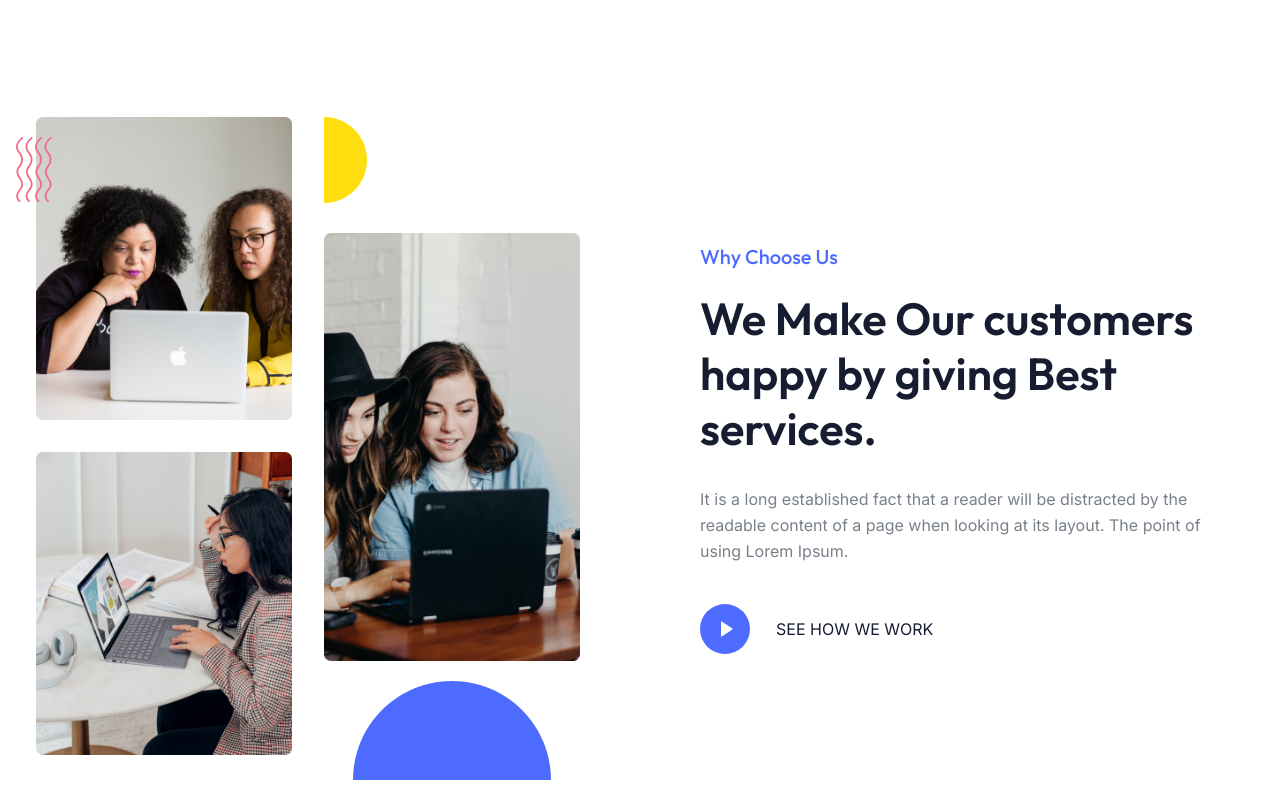
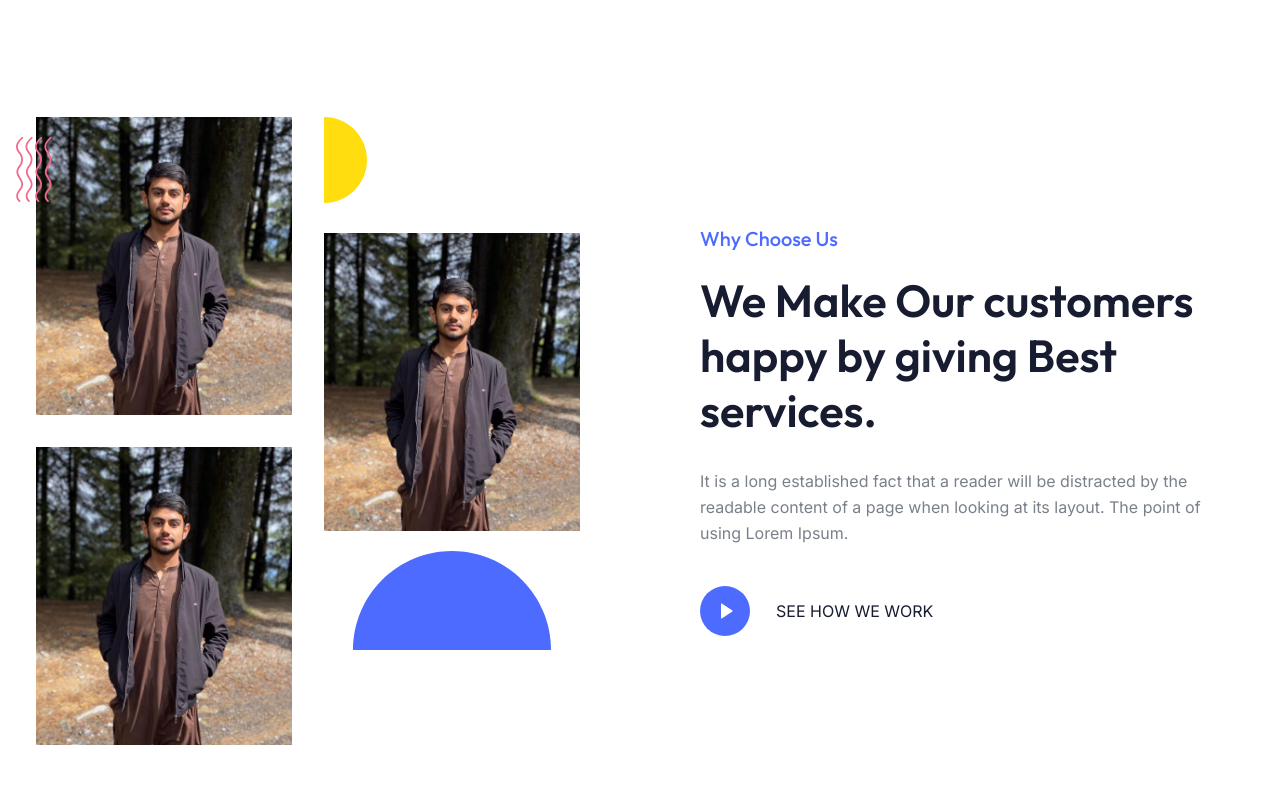
Before and after one commit to zuhaibkanju/zuhaibkanju.github.io, a plain HTML site: page index.html in a window 1280 px wide. Shown: the part 1027-1820 px from the top of the page. Drawn offline with Linux system fonts and the light colour scheme.

Commit message:
Update index.html

```diff
--- a/index.html
+++ b/index.html
@@ -203,12 +203,12 @@
           <div class="animate_left xc gn gg jn/2 i">
             <div>
               <img src="images/shape-05.svg" alt="Shape" class="h -ud-left-5 x" />
-              <img src="images/about-01.png" alt="About" class="ib" />
-              <img src="images/about-02.png" alt="About" />
+              <img src="images/profile.jpeg" alt="About" class="ib" />
+              <img src="images/profile.jpeg" alt="About" />
             </div>
             <div>
               <img src="images/shape-06.svg" alt="Shape" />
-              <img src="images/about-03.png" alt="About" class="ob gb" />
+              <img src="images/profile.jpeg" alt="About" class="ob gb" />
               <img src="images/shape-07.svg" alt="Shape" class="bb" />
             </div>
           </div>
```
